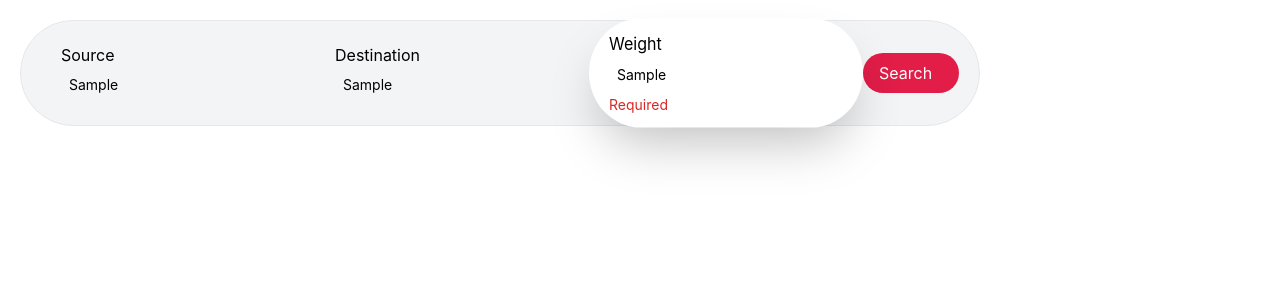
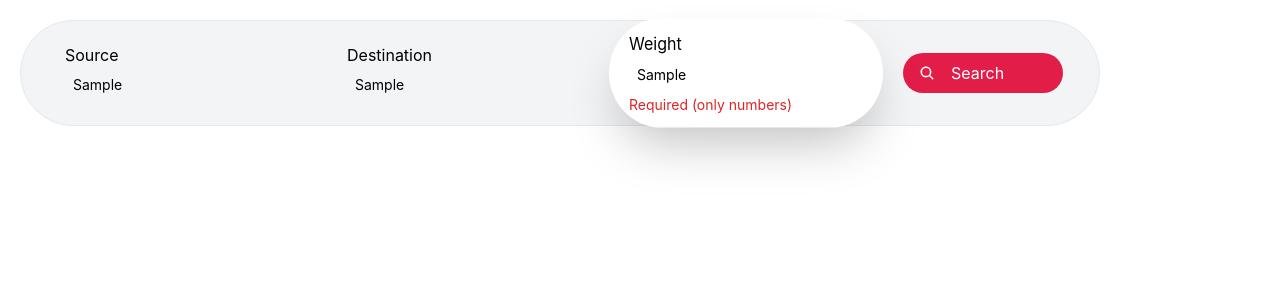
Before and after one commit to sohamdata/orderInput-shipmantra, a React (Create React App) app: page / in a window 1280 px wide. Both pictures are taken after typing "Sample", "Sample", "Sample" into the empty fields and a click on the button "Search". Shown: the top 300 px of the page. Built offline with nearby package versions, Linux system fonts and the light colour scheme.

Commit message:
added search icon

```diff
--- a/package.json
+++ b/package.json
@@ -9,6 +9,7 @@
     "react": "^18.2.0",
     "react-dom": "^18.2.0",
     "react-hook-form": "^7.43.8",
+    "react-icons": "^4.8.0",
     "react-scripts": "5.0.1",
     "web-vitals": "^2.1.4"
   },
--- a/src/Components/Search.js
+++ b/src/Components/Search.js
@@ -1,5 +1,6 @@
 import { useState } from "react";
 import { useForm } from "react-hook-form";
+import { IoSearch } from "react-icons/io5";
 
 const Search = () => {
     const { register, formState: { errors }, handleSubmit, reset } = useForm();
@@ -16,7 +17,7 @@ const Search = () => {
     };
 
     const getFieldClass = (fieldName) => {
-        let baseClass = "flex flex-col rounded-full px-5 py-3 cursor-pointer transition-all duration-500";
+        let baseClass = "flex flex-col rounded-full px-5 py-3 mx-1 cursor-pointer transition-all duration-500";
         if (clickedField === fieldName) {
             baseClass += " scale-y-105 bg-white shadow-2xl"
         }
@@ -77,15 +78,12 @@ const Search = () => {
                         placeholder="Search weight"
                     />
                     {errors.weight && (
-                        <span className="text-red-600 text-sm">
-                            Required
-                        </span>
+                        <span className="text-red-600 text-sm">Required (only numbers)</span>
                     )}
                 </div>
-                <div className="py-2 px-4 bg-rose-600 hover:bg-rose-700 rounded-full text-white cursor-pointer w-24">
-                    <button type="submit">
-                        Search
-                    </button>
+                <div className="flex justify-start items-center py-2 px-4 mx-4 bg-rose-600 hover:bg-rose-700 rounded-full text-white cursor-pointer w-40">
+                    <IoSearch />
+                    <button type="submit" className="pl-4">Search</button>
                 </div>
             </form>
         </div>
```
Also changed, not shown: 1 other file (tests, documents, lock files or other folders).
